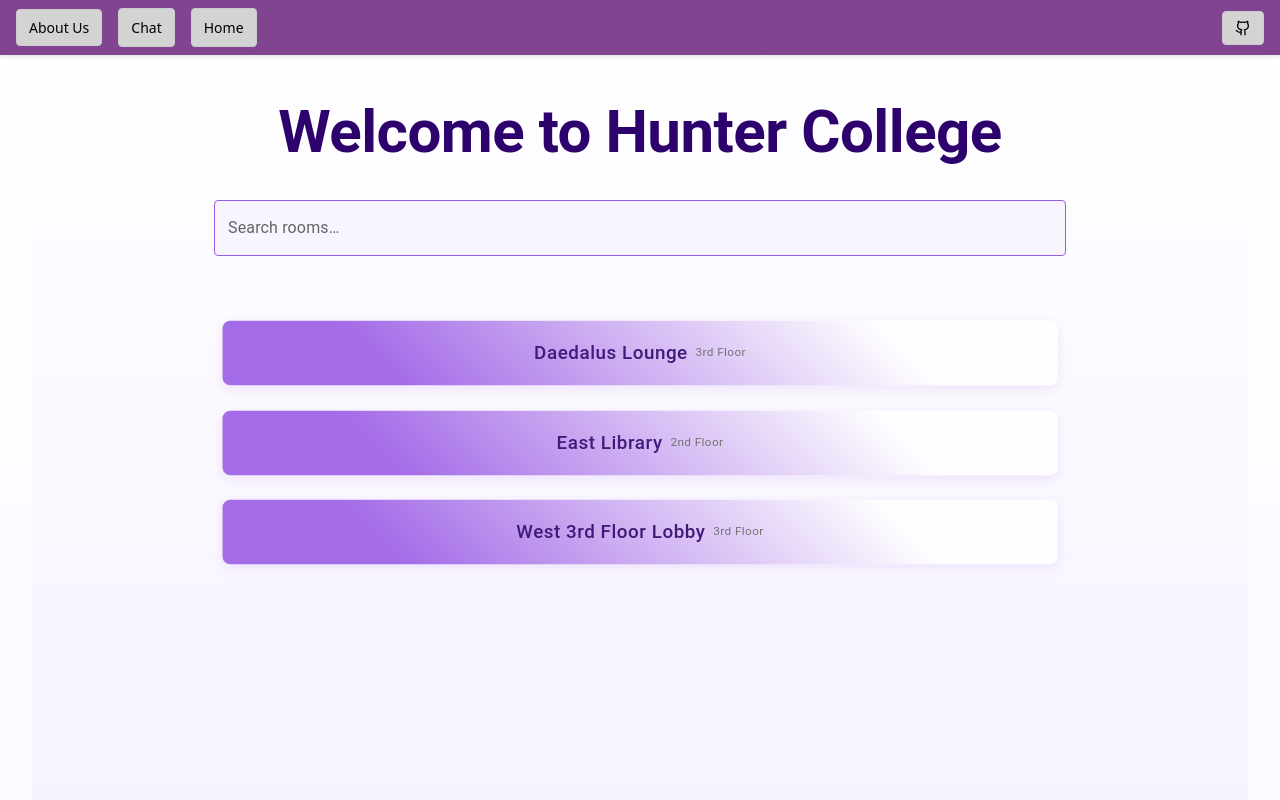
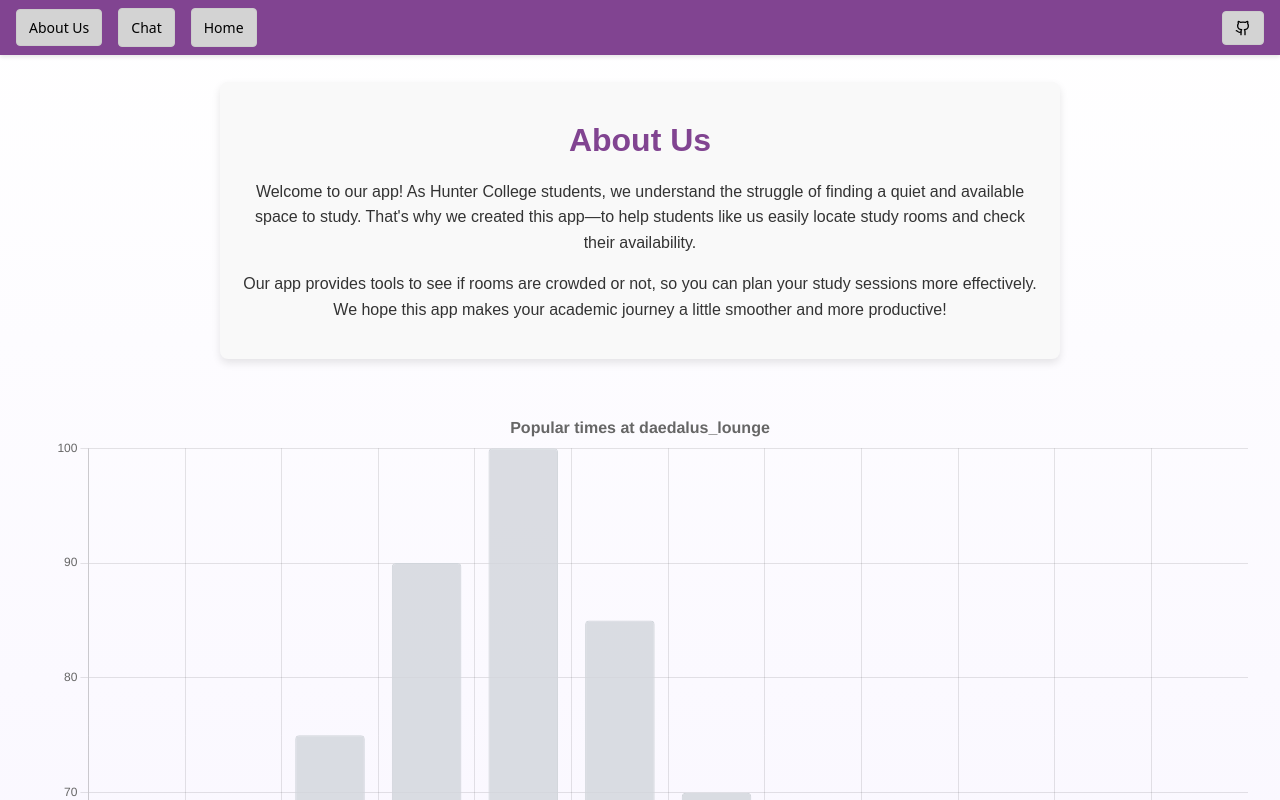
Before and after one commit to ishmamk1/hunterhacks2025, a React (Vite) app in the folder frontend/frontend/: page /about in a window 1280 px wide. Shown: the top 800 px of the page. Built offline with nearby package versions, Linux system fonts and the light colour scheme.

Commit message:
added about

```diff
--- /dev/null
+++ b/frontend/frontend/src/components/About.css
@@ -0,0 +1,23 @@
+.about-container {
+    max-width: 800px;
+    margin: 50px auto;
+    padding: 20px;
+    background-color: #f9f9f9;
+    border-radius: 8px;
+    box-shadow: 0 4px 8px rgba(0, 0, 0, 0.1);
+    font-family: Arial, sans-serif;
+    color: #333;
+  }
+
+  .about-container h1 {
+    font-size: 2rem;
+    color: #814491;
+    margin-bottom: 20px;
+    text-align: center;
+  }
+
+  .about-container p {
+    font-size: 1rem;
+    line-height: 1.6;
+    margin-bottom: 16px;
+  }
--- /dev/null
+++ b/frontend/frontend/src/components/About.tsx
@@ -0,0 +1,17 @@
+import './About.css';
+
+export default function About() {
+  return (
+    <main className="about-container">
+      <h1>About Us</h1>
+      <p>
+        Welcome to our app! As Hunter College students, we understand the struggle of finding a quiet and available space to study.
+        That's why we created this app—to help students like us easily locate study rooms and check their availability.
+      </p>
+      <p>
+        Our app provides tools to see if rooms are crowded or not, so you can plan your study sessions more effectively.
+        We hope this app makes your academic journey a little smoother and more productive!
+      </p>
+    </main>
+  );
+}
--- a/frontend/frontend/src/components/NavBar.tsx
+++ b/frontend/frontend/src/components/NavBar.tsx
@@ -6,9 +6,9 @@
       <header className="navbar-header">
         {/* Left: About Us and Home */}
         <div className="navbar-left">
-          <button className="about-us-button">About Us</button>
-          <a href="/chat" className="home-button">Chat</a>
-          <a href="/" className="home-button">Home</a>
+        <a href = "/about"> <button className="about-us-button">About Us</button> </a>
+        <a href="/chat" className="home-button">Chat</a>
+        <a href="/" className="home-button">Home</a>
         </div>
 
         {/* Right: GitHub Icon Button */}
--- a/frontend/frontend/src/components/Router.tsx
+++ b/frontend/frontend/src/components/Router.tsx
@@ -2,6 +2,7 @@
 import { BrowserRouter, Route, Routes } from "react-router-dom";
 import Home from "./Home";
 import ChatBot from "./ChatBot";
+import About from "./About";
 
 // Import your components
 
@@ -12,6 +13,7 @@
         <Route path="/" Component={Home}></Route>
         <Route path="*" Component={Home}></Route>
         <Route path="/chat" Component={ChatBot}></Route>
+        <Route path="/about" Component={About}></Route>
       </Routes>
     </BrowserRouter>
   );
```
